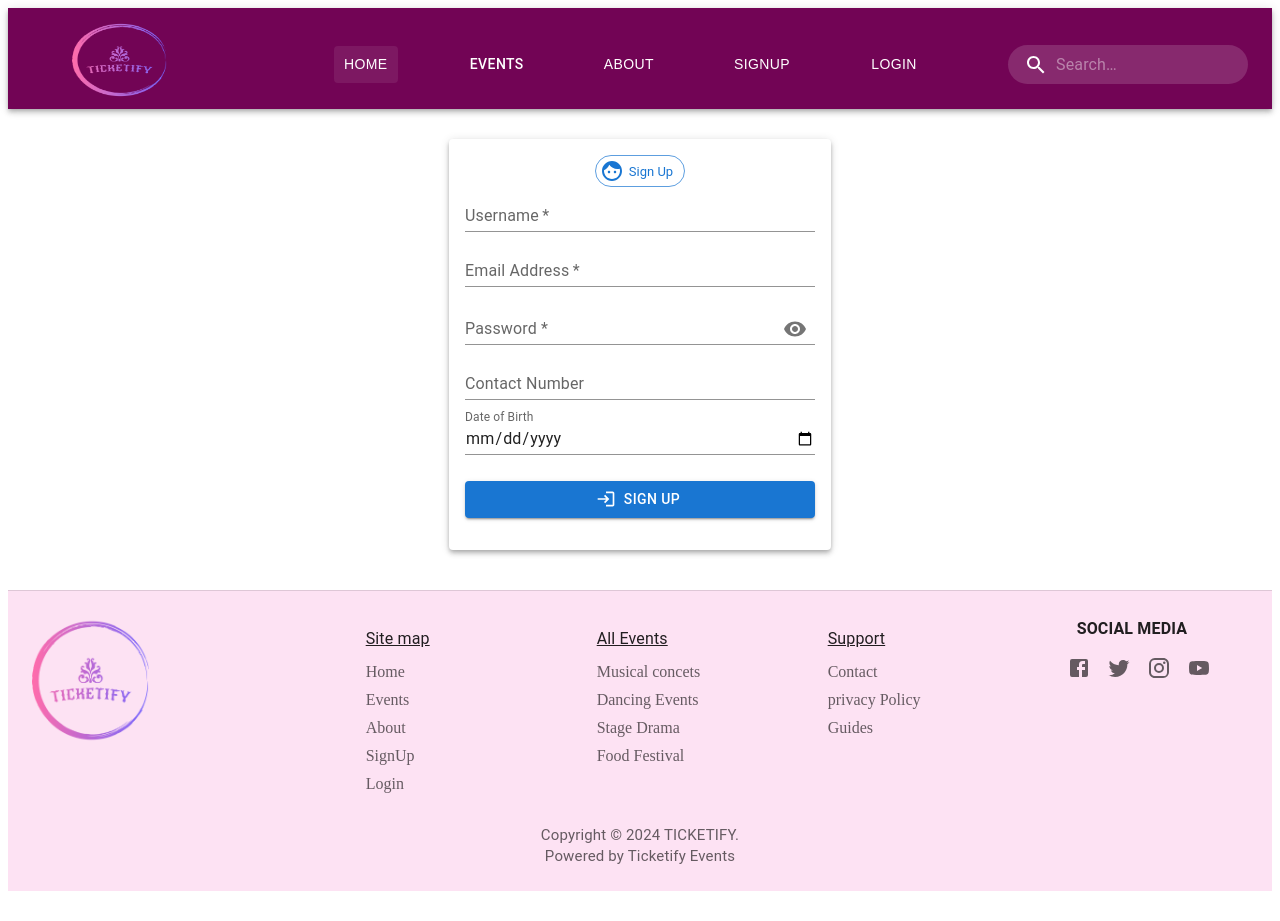
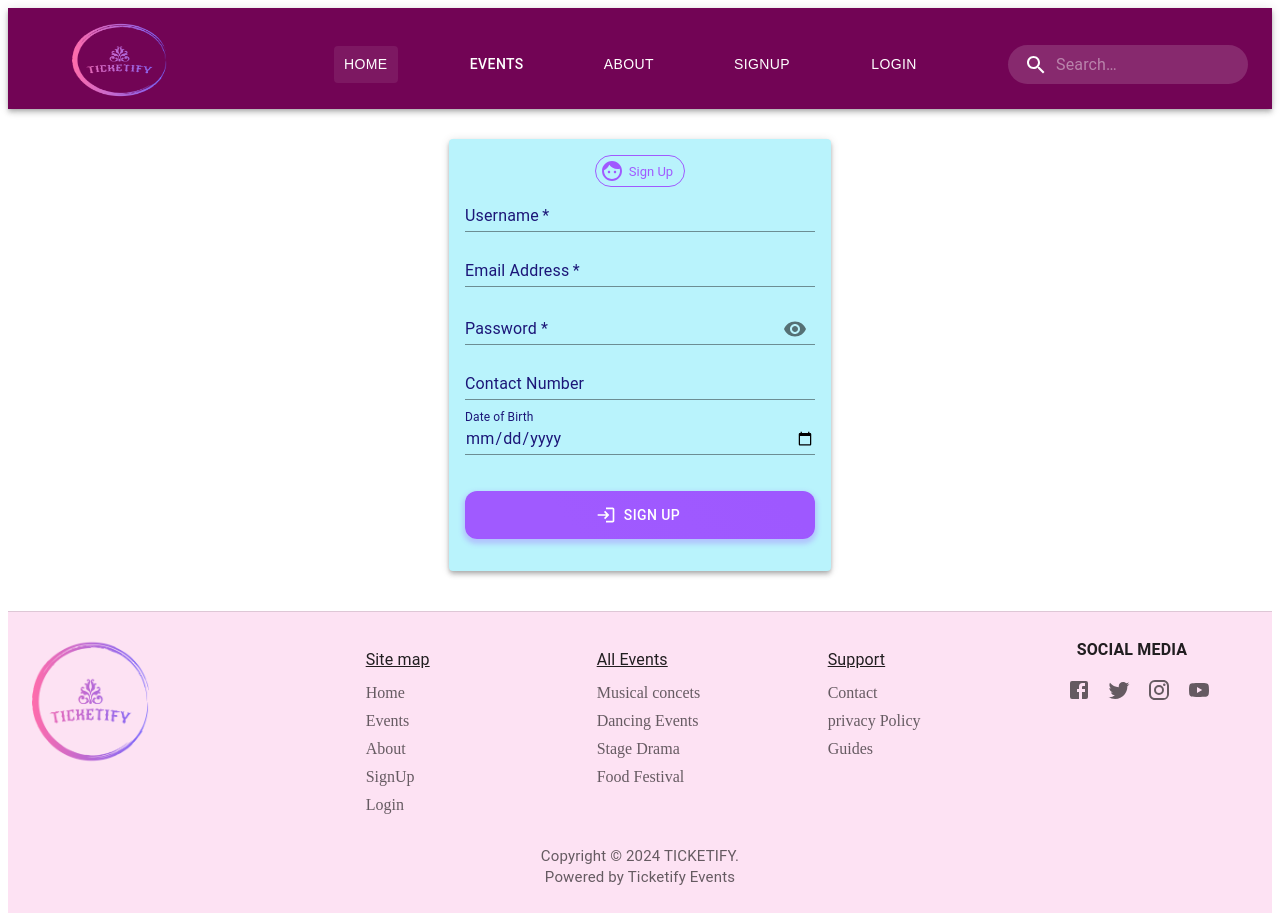
Before and after one commit to UththaraMadubhashini/event-ticket-booking-system, a React (Create React App) app: page /signup in a window 1280 px wide. Before the commit the page ends 899 px from the top, so only its background shows below. Built offline with nearby package versions, Linux system fonts and the light colour scheme.

Commit message:
Connect with sign up form firebase

```diff
--- a/package.json
+++ b/package.json
@@ -16,6 +16,7 @@
     "@testing-library/user-event": "^13.5.0",
     "autoprefixer": "^10.4.19",
     "bootstrap": "^5.3.3",
+    "firebase": "^10.11.1",
     "postcss-cli": "^11.0.0",
     "react": "^18.2.0",
     "react-dom": "^18.2.0",
--- a/src/Pages/ConfrimPopup.js
+++ /dev/null
@@ -1,30 +0,0 @@
-import React, { useState } from 'react';
-
-const ConfrimPopup = () => {
-  // Step 1: Define state for popup visibility
-  const [showPopup, setShowPopup] = useState(false);
-
-  // Step 2: Toggle popup visibility function
-  const togglePopup = () => {
-    setShowPopup(!showPopup);
-  };
-
-  // Step 3: Event handler for getting new file or any other event
-  const handleFileUpload = () => {
-    // Perform actions to get the new file
-    // Then, trigger the popup
-    togglePopup();
-  };
-
-  return (
-    <div>
-      {/* Step 4: Button or event trigger */}
-      <button onClick={handleFileUpload}>Get New File</button>
-
-      {/* Step 5: Conditional rendering of the popup message */}
-      {showPopup && <div>Popup message content here</div>}
-    </div>
-  );
-};
-
-export default ConfrimPopup;
--- a/src/Pages/SignUp.js
+++ b/src/Pages/SignUp.js
@@ -16,16 +16,34 @@ import LoginOutlinedIcon from '@mui/icons-material/LoginOutlined';
 import { useState } from 'react';
 import Alert from '@mui/material/Alert';
 
+// Import Firebase modules
+import { initializeApp } from 'firebase/app';
+import { getDatabase, ref, push } from 'firebase/database';
+
+// Your web app's Firebase configuration
+const firebaseConfig = {
+  apiKey: "AIzaSyDgNlwY4ud5WAf7PlfjIsggYKame36kGh4",
+  authDomain: "event-ticket-booking-sys-60ef0.firebaseapp.com",
+  databaseURL: "https://event-ticket-booking-sys-60ef0-default-rtdb.firebaseio.com",
+  projectId: "event-ticket-booking-sys-60ef0",
+  storageBucket: "event-ticket-booking-sys-60ef0.appspot.com",
+  messagingSenderId: "16796915105",
+  appId: "1:16796915105:web:565bc332434abb81cf27e0"
+};
+// Initialize Firebase
+const app = initializeApp(firebaseConfig);
+const database = getDatabase(app);
+
 const isEmail = (email) =>
   /^[A-Z0-9._%+-]+@[A-Z0-9.-]+\.[A-Z]{2,}$/i.test(email);
 
 export default function SignUp() {
-  const [showPassword, setShowPassword] = React.useState(false);
+  const [showPassword, setShowPassword] = useState(false);
 
   // Inputs
-  const [UsernameInput, setUsernameInput] = useState();
-  const [emailInput, setEmailInput] = useState();
-  const [passwordInput, setPasswordInput] = useState();
+  const [UsernameInput, setUsernameInput] = useState('');
+  const [emailInput, setEmailInput] = useState('');
+  const [passwordInput, setPasswordInput] = useState('');
   const [contactNumberInput, setContactNumberInput] = useState('');
 
   // Input errors
@@ -35,14 +53,14 @@ export default function SignUp() {
   const [contactNumberError, setContactNumberError] = useState(false);
 
   // Form validity
-  const [formValid, setFormvalid] = useState();
-  const [success, setSuccess] = useState();
+  const [formValid, setFormvalid] = useState('');
+  const [success, setSuccess] = useState('');
 
   // Validation for onBlur Username
   const handleUsername = () => {
     if (!UsernameInput ||
         UsernameInput.length < 5 ||
-        UsernameInput.length > 20
+        UsernameInput.length > 50
     ) {
       setUsernameError(true);
       return;
@@ -84,13 +102,13 @@ export default function SignUp() {
     setContactNumberError(false);
   };
 
-  const handleSubmit = (e) => {
+  const handleSubmit = async (e) => {
     e.preventDefault();
     setSuccess(null);
 
     if (UsernameError || !UsernameInput) {
       setFormvalid(
-        "Username is between 5 - 15 characters long. Please Re-Enter"
+        "Username is between 5 - 50 characters long. Please Re-Enter"
       );
       return;
     }
@@ -116,13 +134,48 @@ export default function SignUp() {
       return;
     }
 
-    setFormvalid(null);
+    try {
+      const userData = {
+        username: UsernameInput,
+        email: emailInput,
+        password: passwordInput,
+        contactNumber: contactNumberInput
+      };
+      const options = {
+        method : 'POST',
+        headers : {
+          "Content-Type":"application/json",
+        },
+        body: JSON.stringify({
+          username: UsernameInput,
+          email: emailInput,
+          password: passwordInput,
+          contactNumber: contactNumberInput
+        }),
+      };
+
+      const res = await fetch(
+        "https://event-ticket-booking-sys-60ef0-default-rtdb.firebaseio.com/UserData.json",
+        options
+      );
+      console.log(res);
+
+      // Push the user data to Firebase
+      await push(ref(database, 'users'), userData);
+
       setSuccess("Form Submitted Successfully");
+      setFormvalid('');
 
-    console.log(UsernameInput);
-    console.log(emailInput);
-    console.log(passwordInput);
-    console.log(contactNumberInput);
+      // Reset form inputs
+      setUsernameInput('');
+      setEmailInput('');
+      setPasswordInput('');
+      setContactNumberInput('');
+
+    } catch (error) {
+      console.error('Error:', error);
+      setFormvalid("Error occurred while submitting the form. Please try again later.");
+    }
   };
 
   const handleClickShowPassword = () => setShowPassword((show) => !show);
@@ -131,26 +184,55 @@ export default function SignUp() {
     event.preventDefault();
   };
 
+  // Button color
+  const buttonGradient = {
+    background: 'linear-gradient(45deg, #a05aff 30%, #9e58ff 90%)',
+    border: 0,
+    borderRadius: 3,
+    boxShadow: '0 3px 5px 2px rgba(158, 88, 255, .3)',
+    color: 'white',
+    height: 48,
+    padding: '0 30px',
+    marginTop: '10px',
+  };
+
+  // Paper gradient
+  const paperGradient = {
+    background: '#B9F3FC',
+    textAlign: 'center',
+    p: 2,
+    width: '350px',
+  };
+
   return (
     <Box
       sx={{
         display: 'flex',
-        flexDirection: 'column', // Change flex direction to column
-        alignItems: 'center', // Center items vertically
+        flexDirection: 'column',
+        alignItems: 'center',
         marginTop: '30px',
       }}
     >
       <Paper
           elevation={4}
           sx={{
+            ...paperGradient,
             width: '350px',
             textAlign: 'center',
             p: 2,
           }}
       >
+
         <Box sx={{ display: 'flex', justifyContent: 'center' }}>
-          <Chip icon={<FaceIcon />} label="Sign Up" color="primary" variant="outlined" />
+        <Chip
+          icon={<FaceIcon sx={{ color: '#a05aff' }} />}
+          label="Sign Up"
+          color="primary"
+          variant="outlined"
+          sx={{ color: '#a05aff', borderColor: '#a05aff' }}
+        />
         </Box>
+
         <TextField
           id="standard-basic"
           error={UsernameError}
@@ -165,7 +247,15 @@ export default function SignUp() {
           fullWidth
           size="small"
           required
-          sx={{ marginBottom: '10px' }}
+          sx={{
+            marginBottom: '10px',
+            '& label': {
+              color: '#1C1678', // Change label color
+            },
+            '& .MuiInputBase-input': {
+              color: '#1C1678', // Change text field color
+            },
+          }}
         />
 
         <TextField
@@ -182,10 +272,27 @@ export default function SignUp() {
           fullWidth
           size="small"
           required
-          sx={{ marginBottom: '10px' }}
+          sx={{
+            marginBottom: '10px',
+            '& label': {
+              color: '#1C1678', // Change label color
+            },
+            '& .MuiInputBase-input': {
+              color: '#1C1678', // Change text field color
+            },
+          }}
         />
 
-        <FormControl sx={{ width: '100%', marginBottom: '10px' }} variant="standard">
+<FormControl
+  sx={{
+    width: '100%',
+    marginBottom: '10px',
+    '& label': {
+      color: '#1C1678', // Change label color
+    },
+  }}
+  variant="standard"
+>
   <InputLabel error={passwordError} htmlFor="standard-adornment-password">Password *</InputLabel>
   <Input
     id="standard-adornment-password"
@@ -209,8 +316,14 @@ export default function SignUp() {
       </InputAdornment>
     }
     required
+    sx={{
+      '& .MuiInputBase-input': {
+        color: '#1C1678', // Change text field color
+      },
+    }}
   />
 </FormControl>
+
 
         <TextField
           id="standard-basic"
@@ -225,7 +338,15 @@ export default function SignUp() {
           variant="standard"
           fullWidth
           size="small"
-          sx={{ marginBottom: '10px' }}
+          sx={{
+            marginBottom: '10px',
+            '& label': {
+              color: '#1C1678', // Change label color
+            },
+            '& .MuiInputBase-input': {
+              color: '#1C1678', // Change text field color
+            },
+          }}
         />
 
         <TextField
@@ -236,10 +357,19 @@ export default function SignUp() {
           fullWidth
           size="small"
           InputLabelProps={{ shrink: true }}
-          sx={{ marginBottom: '10px' }}
+          sx={{
+            marginBottom: '10px',
+            '& label': {
+              color: '#1C1678', // Change label color
+            },
+            '& .MuiInputBase-input': {
+              color: '#1C1678', // Change text field color
+            },
+          }}
         />
         <p>
-          <Button onClick={handleSubmit} fullWidth variant="contained" startIcon={<LoginOutlinedIcon />}>
+          <Button onClick={handleSubmit} fullWidth variant="contained" startIcon={<LoginOutlinedIcon />}
+          sx={buttonGradient}>
             SIGN UP
           </Button>
         </p>
--- a/src/Router/Routers.js
+++ b/src/Router/Routers.js
@@ -21,7 +21,6 @@ import HanthanetaPayana from "../Pages/HanthanetaPayana";
 import BassEnigma from "../Pages/BassEnigma";
 import About from "../Pages/About";
 import Booking from "../Pages/Booking";
-import ConfrimPopup from "../Pages/ConfrimPopup";
 
 const Routers = () => {
   return (
@@ -43,7 +42,6 @@ const Routers = () => {
         <Route path="/buy-tickets/:eventTitle" element={<BuyTickets />} />
         <Route path="/hanthanete-payana" element={<HanthanetaPayana/>} />
         <Route path="/bass-enigma" element={<BassEnigma/>} />
-        <Route path="/confrim-popup" element={<ConfrimPopup/>} />
 
 
 
```
Also changed, not shown: src/Pages/FirebaseConfig.js (added, +18 -0 lines), src/Pages/Home.js (+114 -37 lines), 1 other file (tests, documents, lock files or other folders). Lines whose indentation alone changed are shown as unchanged.
